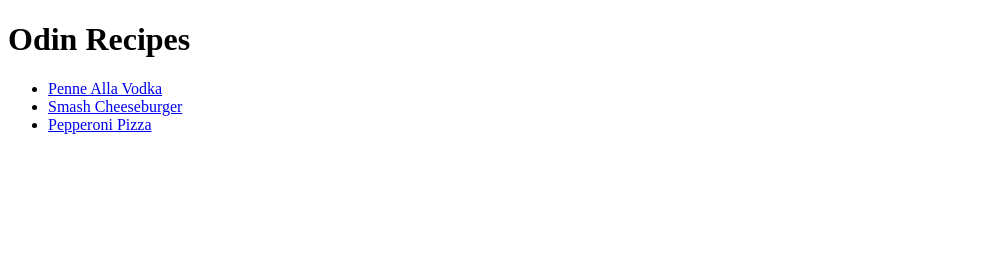
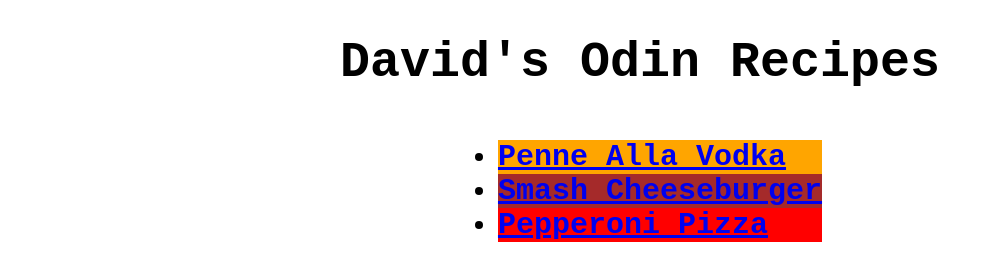
Before and after one commit to dlangill/odin-recipes, a plain HTML site: page index.html in a window 1280 px wide. Shown: the whole page, without its empty margins (0-991 px from the left). Drawn offline with Linux system fonts and the light colour scheme.

Commit message:
Stylized welcome page (added CSS file). Working on rest of site.

```diff
--- /dev/null
+++ b/css/style.css
@@ -0,0 +1,33 @@
+
+h1 {
+    color: black;
+    text-align: center;
+    font-size: 50px;
+    font-family: 'Courier New', Courier, monospace;
+}
+
+.list {
+    display: table;
+    margin: 0 auto;
+}
+
+.pizza,
+.penne,
+.smash {
+    color: black;
+    font-weight: bold;
+    font-size: 30px;
+    font-family: 'Courier New', Courier, monospace;
+}
+
+.pizza {
+    background-color: red;
+}
+
+.penne {
+    background-color: orange;
+}
+
+.smash {
+    background-color: brown;
+}
--- a/index.html
+++ b/index.html
@@ -3,14 +3,17 @@
     <head>
         <meta charset="utf-8">
         <title>Odin Recipes</title>
+        <link rel="stylesheet" href="./css/style.css">
     </head>
 
     <body>
-        <h1>Odin Recipes</h1>
-        <ul>
-            <li><a href="recipes/penne-alla-vodka.html">Penne Alla Vodka</a></li>
-            <li><a href="recipes/smash-cheese-burger.html">Smash Cheeseburger</a></li>
-            <li><a href="recipes/pepperoni-pizza.html">Pepperoni Pizza</a></li>
-        </ul>
+        <h1 class = "heading">David's Odin Recipes</h1>
+        <div class="list">
+            <ul>
+                <li class="penne"><a href="recipes/penne-alla-vodka.html">Penne Alla Vodka</a></li>
+                <li class="smash"><a href="recipes/smash-cheese-burger.html">Smash Cheeseburger</a></li>
+                <li class="pizza"><a href="recipes/pepperoni-pizza.html">Pepperoni Pizza</a></li>
+            </ul>
+        </div>
     </body>
 </html>
```
Also changed, not shown: recipes/penne-alla-vodka.html (+12 -0 lines).
